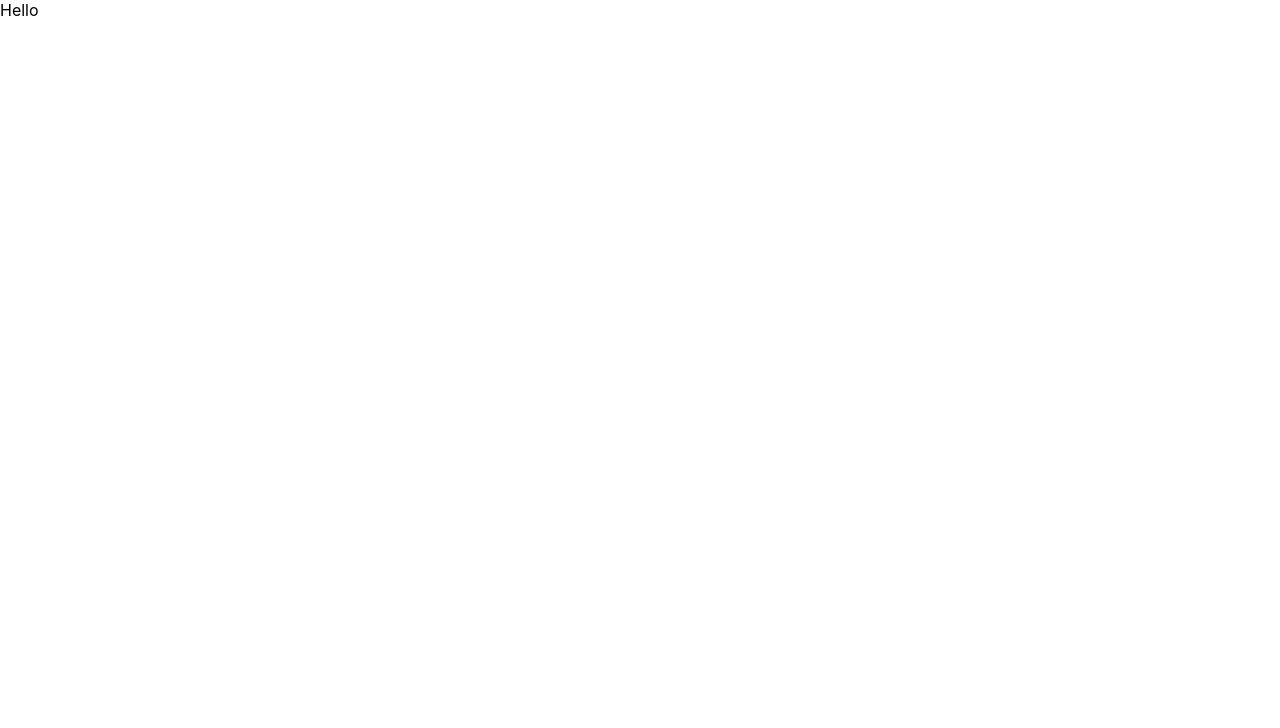
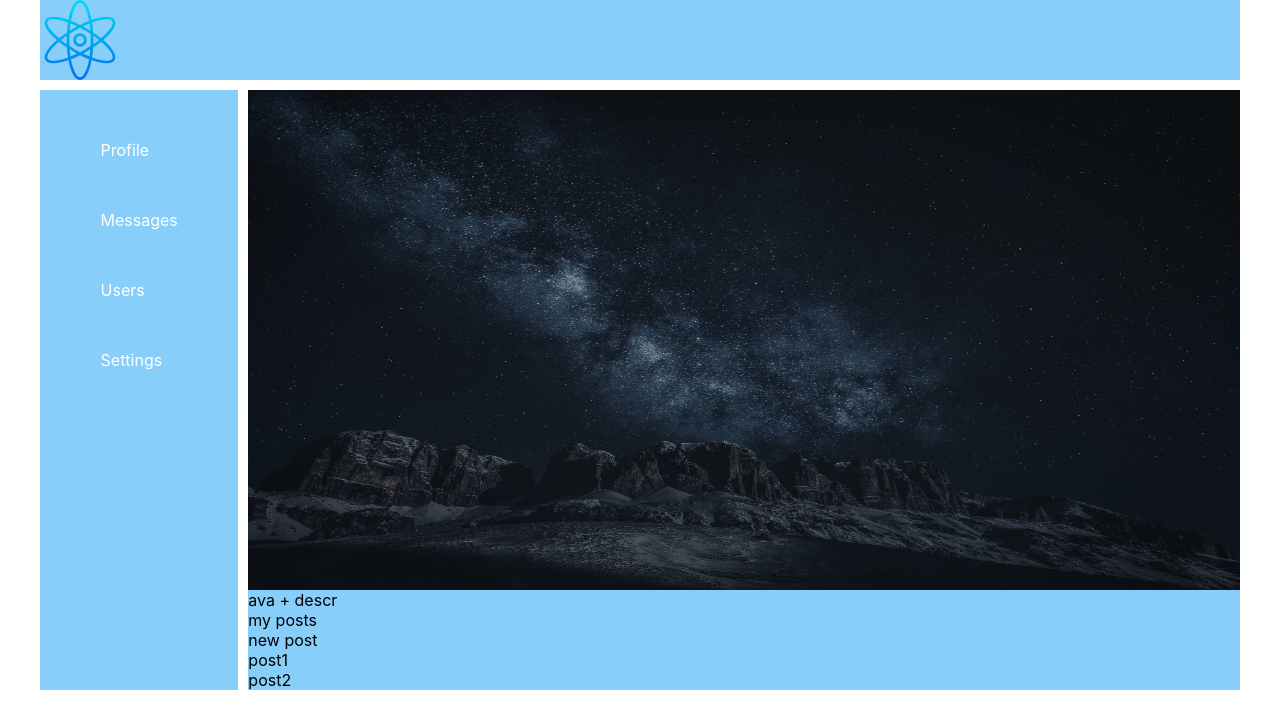
Before and after one commit to Israfil98/social-network-reactjs, a React (Create React App) app: page / in a window 1280 px wide. Shown: the top 728 px of the page. Built offline with nearby package versions, Linux system fonts and the light colour scheme.

Commit message:
add Header, Nav and Profile components

```diff
--- a/src/App.css
+++ b/src/App.css
@@ -91,4 +91,5 @@ h6 {
 
 .app-wrapper-content {
     grid-area: m;
+    background-color: lightskyblue;
 }
--- a/src/App.js
+++ b/src/App.js
@@ -1,10 +1,17 @@
 import React from 'react';
 import "./App.css"
+import Header from "./components/Header/Header";
+import Nav from "./components/Nav/Nav";
+import Profile from "./components/Profile/Profile";
 
 const App = () => {
     return (
-        <div>
-            Hello
+        <div className="app-wrapper">
+            <Header/>
+            <Nav/>
+            <div className="app-wrapper-content">
+                <Profile/>
+            </div>
         </div>
     );
 };
--- /dev/null
+++ b/src/components/Header/Header.css
@@ -0,0 +1,24 @@
+.header {
+    background-color: lightskyblue;
+    grid-area: h;
+    color: white;
+}
+.container {
+    display: flex;
+    justify-content: space-between;
+    align-items: center;
+}
+.logo {
+    max-width: 100%;
+    width: 80px;
+    height: 80px;
+}
+.loginBlock {
+    margin-right: 20px;
+}
+.loginBlock a {
+    color: white;
+}
+.loginBlock a:hover {
+    color: gold;
+}
--- /dev/null
+++ b/src/components/Header/Header.jsx
@@ -0,0 +1,15 @@
+import React from 'react';
+import logo from "../../assets/img/atom.svg";
+import "./Header.css"
+
+const Header = () => {
+    return (
+        <header className="header">
+            <div className="container">
+                <img className="logo" src={logo} alt=""/>
+            </div>
+        </header>
+    );
+};
+
+export default Header;
--- /dev/null
+++ b/src/components/Nav/Nav.css
@@ -0,0 +1,39 @@
+.nav {
+    background-color: lightskyblue;
+    grid-area: n;
+    display: flex;
+    flex-direction: column;
+    justify-content: start;
+    align-items: center;
+}
+
+.nav__menu {
+    padding-top: 50px;
+}
+
+.nav__item {
+
+    margin-bottom: 50px;
+}
+
+.nav__item a {
+    color: #fff;
+}
+
+.nav__item a.active {
+    color: gold;
+}
+
+.nav__link {
+    text-decoration: none;
+    color: #fff;
+}
+
+.nav__link:last-child {
+    margin-bottom: 0;
+}
+
+.nav__link:hover {
+    color: greenyellow;
+    text-decoration: underline;
+}
--- /dev/null
+++ b/src/components/Nav/Nav.jsx
@@ -0,0 +1,25 @@
+import React from 'react';
+import "./Nav.css"
+
+const Nav = () => {
+    return (
+        <nav className="nav">
+            <ul className="nav__menu">
+                <li className="nav__item">
+                    <a className="nav__link" href="#">Profile</a>
+                </li>
+                <li className="nav__item">
+                    <a className="nav__link" href="#">Messages</a>
+                </li>
+                <li className="nav__item">
+                    <a className="nav__link" href="#">Users</a>
+                </li>
+                <li className="nav__item">
+                    <a className="nav__link" href="#">Settings</a>
+                </li>
+            </ul>
+        </nav>
+    );
+};
+
+export default Nav;
--- /dev/null
+++ b/src/components/Profile/Profile.css
@@ -0,0 +1,9 @@
+.bg-img {
+    width: 100%;
+    max-width: 1000px;
+    max-height: 500px;
+}
+
+.main__img {
+
+}
--- /dev/null
+++ b/src/components/Profile/Profile.jsx
@@ -0,0 +1,20 @@
+import React from 'react';
+import "./Profile.css"
+import bgImg from "../../assets/img/bg-img.jpg";
+
+const Profile = () => {
+    return (
+        <div>
+            <div><img className="bg-img" src={bgImg} alt=""/></div>
+            <div>ava + descr</div>
+            <div>
+                my posts
+                <div>new post</div>
+                <div>post1</div>
+                <div>post2</div>
+            </div>
+        </div>
+    );
+};
+
+export default Profile;
--- a/src/index.js
+++ b/src/index.js
@@ -3,9 +3,4 @@ import ReactDOM from 'react-dom';
 import './index.css';
 import App from './App';
 
-ReactDOM.render(
-    <React.StrictMode>
-        <App/>
-    </React.StrictMode>,
-    document.getElementById('root')
-);
+ReactDOM.render(<App/>, document.getElementById('root'));
```
Also changed, not shown: src/assets/img/atom.svg (added), src/assets/img/bg-img.jpg (added).
